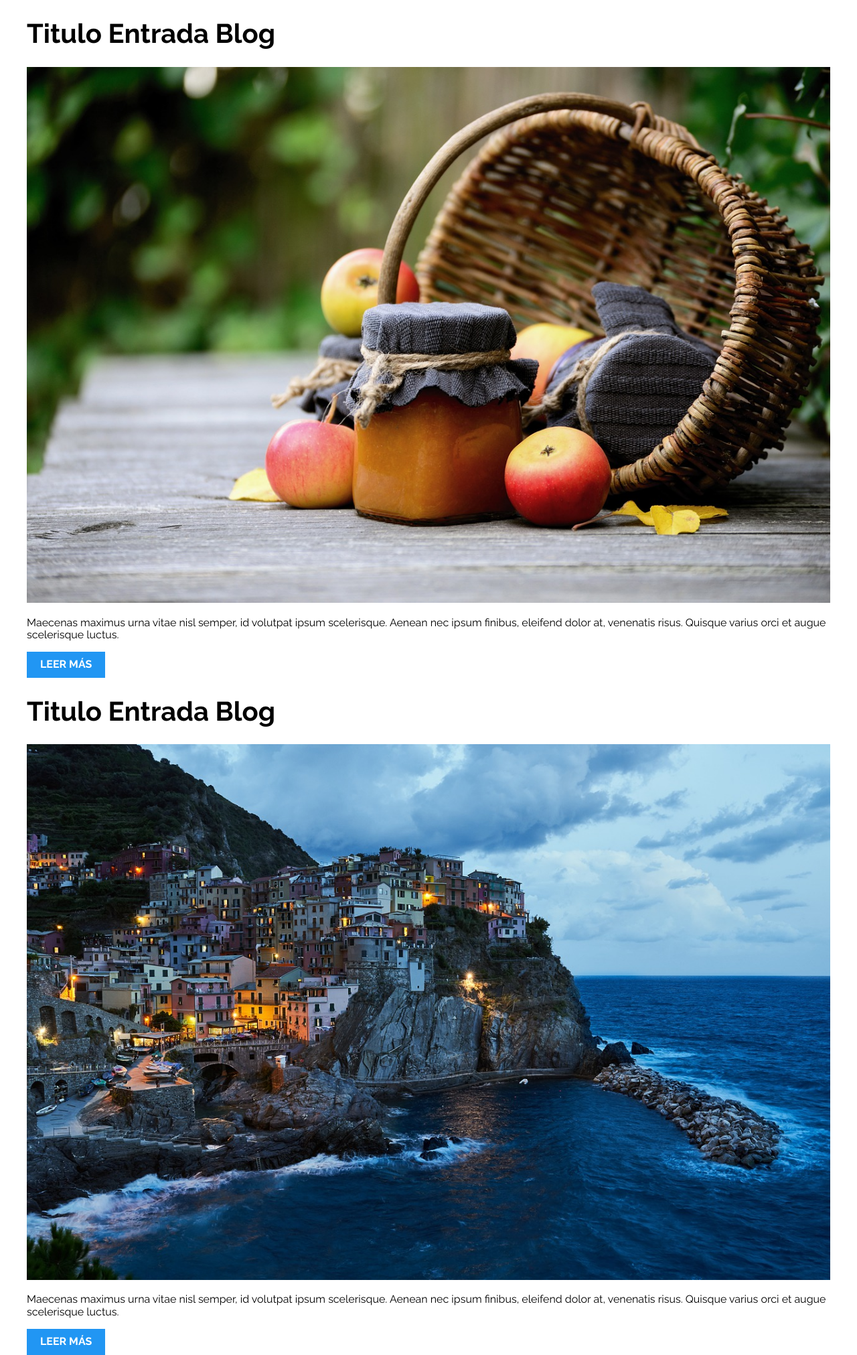
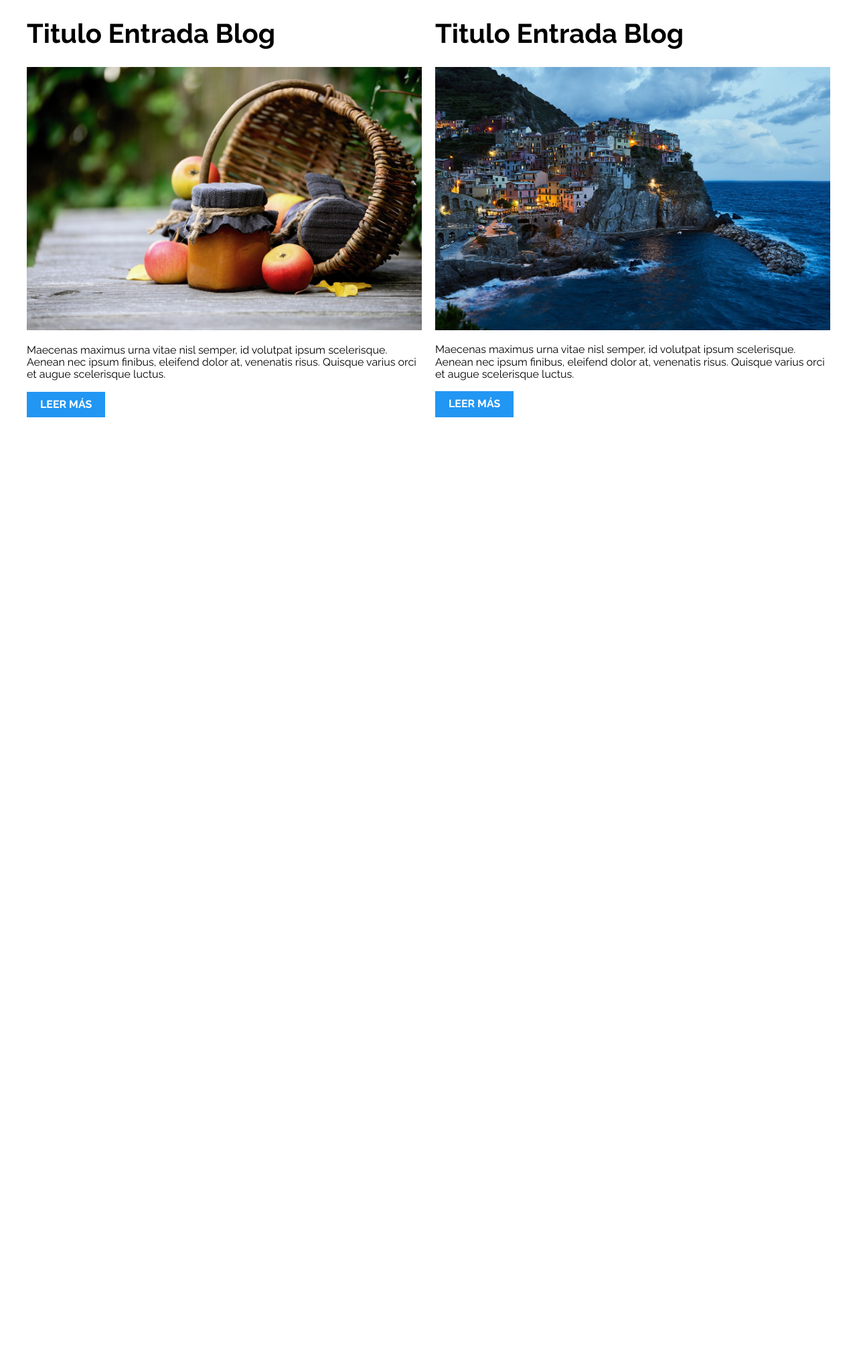
Before and after one commit to mundoenrique/desarrollo-web-juan-pablo, a PHP site: page / in a window 1280 px wide. Shown: the whole page at 67% size. After the commit the page ends 800 px from the top, so only its background shows below. Run offline with PHP 8.4, Linux system fonts and the light colour scheme.

Commit message:
Dos columnas con flex

```diff
--- a/03-css-design-patterns/02-2columnas_iguales_flexbox/css/styles.css
+++ b/03-css-design-patterns/02-2columnas_iguales_flexbox/css/styles.css
@@ -39,3 +39,15 @@ h1 {
 }
 
 /** CODIGO AQUI **/
+@media (min-width: 768px) {
+  .dos-columnas {
+    display: flex;
+    justify-content: space-between;
+    gap: 2rem;
+  }
+
+  .entrada-blog {
+    flex-basis: calc(50% - 1rem);
+    flex: 0 0 calc(50% - 1rem);
+  }
+}
--- a/03-css-design-patterns/02-2columnas_iguales_flexbox/index.html
+++ b/03-css-design-patterns/02-2columnas_iguales_flexbox/index.html
@@ -10,7 +10,7 @@
   </head>
 
   <body>
-    <div class="contenedor">
+    <div class="contenedor dos-columnas">
       <article class="entrada-blog">
         <h1>Titulo Entrada Blog</h1>
         <img src="img/imagen1.jpg" />
```
